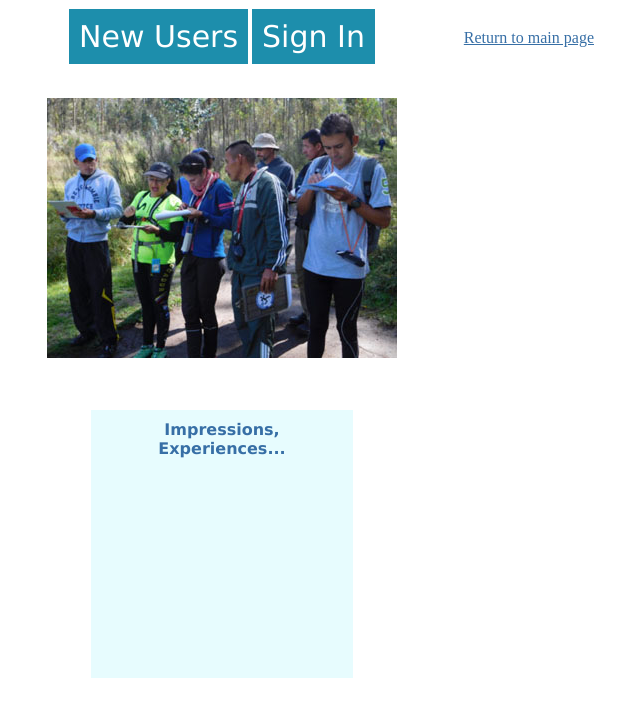
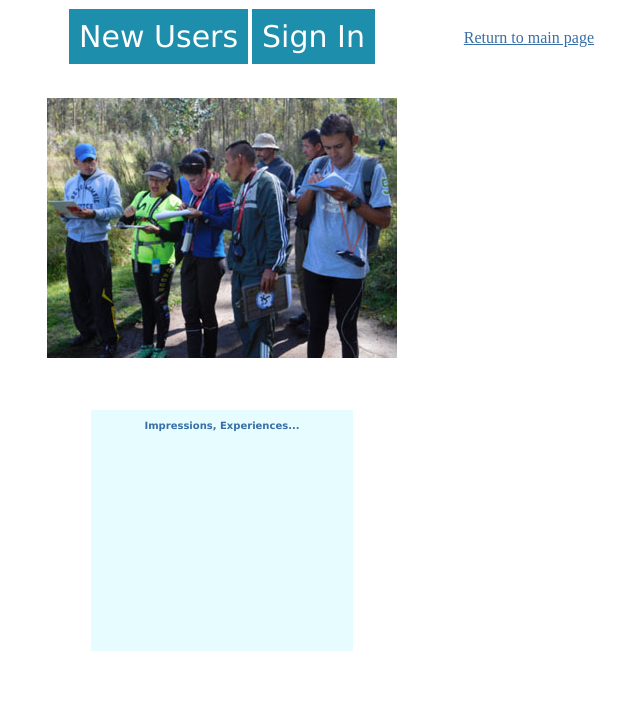
Before and after one commit to vasyaabr/iofvolunteers, a PHP site: the page made by templates/Volunteer/contact.twig in a window 1280 px wide; the page is wider, and only the part inside the window is pictured. Shown: the part 387-1091 px from the top of that part, without its empty margins (129-769 px from the left). After the commit the page ends 1038 px from the top of that part, so only its background shows below. Run offline with PHP 8.4, Linux system fonts and the light colour scheme; the template is opened without the code that fills it, so the values that code supplies are empty; some libraries are stand-ins or nearby versions.

Commit message:
data validate, sidebar HTML refactor

```diff
--- a/controllers/Volunteer.php
+++ b/controllers/Volunteer.php
@@ -347,6 +347,10 @@
             }
         }
 
+        if (isset($params['email']) && filter_var($params['email'], FILTER_VALIDATE_EMAIL) === false) {
+            $params['errors'][] = 'Invalid email';
+        }
+
         if (empty($params["iAgreeWithTerms"])) {
             $params['errors'][] = "You are not agreed with disclaimer";
         } else {
--- a/templates/sidebar.twig
+++ b/templates/sidebar.twig
@@ -3,20 +3,18 @@
     <div id="registerBlock" style="display:none">
         <form id="registerForm" method="POST" action="{{ url }}register">
             <table width="300" bordercolor="#376FA6">
-                <tr><td colspan="2"><p align="center"><font face="Verdana" color="#FF0000" size="1">All fields are required!</font></p></td></tr>
-                <tr><td><font face="Verdana" color="#376FA6" size="2">Name</font><font face="Verdana" color="#FF0000" size="1">*</font></td><td>: <input type="text" name="name" size="20"></td></tr>
-                <tr><td><font face="Verdana" color="#376FA6" size="2">Country</font><font face="Verdana" color="#FF0000" size="1">*</font></td><td>: <select type="text" name="country" id="country" style="width: 170px;"></select></td></tr>
-                <tr><td><font face="Verdana" color="#376FA6" size="2">E-mail</font><font face="Verdana" color="#FF0000" size="1">*</font></td><td>: <input type="text" name="email" size="20"></td></tr>
-                <tr><td><font face="Verdana" color="#376FA6" size="2">Username</font><font face="Verdana" color="#FF0000" size="1">*</font></td><td>: <input type="text" name="login" size="20"></td></tr>
-                <tr><td><font face="Verdana" color="#376FA6" size="2">Password</font><font face="Verdana" color="#FF0000" size="1">*</font></td><td>: <input type="password" name="password" size="20"></td></tr>
+                <tr><td colspan="2" class="big-desc"><p align="center">All fields are required!</p></td></tr>
+                <tr><td class="desc">Name<span class="warn-title">*</span></td><td>: <input type="text" name="name" size="20" required></td></tr>
+                <tr><td class="desc">Country<span class="warn-title">*</span></td><td>: <select type="text" name="country" id="country" style="width: 170px;" required></select></td></tr>
+                <tr><td class="desc">E-mail<span class="warn-title">*</span></td><td>: <input type="text" name="email" size="20" required></td></tr>
+                <tr><td class="desc">Username<span class="warn-title">*</span></td><td>: <input type="text" name="login" size="20" required></td></tr>
+                <tr><td class="desc">Password<span class="warn-title">*</span></td><td>: <input type="password" name="password" size="20" required></td></tr>
                 <tr><td colspan="2"><p align="center"><input type="submit"></p></td></tr>
             </table>
         </form>
 
-        <p align="center">
-            <font face="Verdana" size="2">
-                <b> If you are aleady registered, sign in here! </b>
-            </font>
+        <p align="center" class="desc">
+            <b> If you are already registered, sign in here! </b>
             <br>
         </p>
     </div>
@@ -24,17 +22,15 @@
     <div id="signInBlock" style="display:none">
         <form id="signinForm" method="POST" action="{{ url }}signin">
             <table width="300" bordercolor="#376FA6">
-                <tr><td colspan="2"><p align="center"><font face="Verdana" color="#376FA6" size="1">You may sign in using your e-mail or username and password...</font></p></td></tr>
-                <tr><td><font face="Verdana" color="#376FA6" size="2">Username / E-mail</font></td><td>: <input type="text" name="login" size="20"></td></tr>
-                <tr><td><font face="Verdana" color="#376FA6" size="2">Password</font></td><td>: <input type="password" name="password" size="20"></td></tr>
+                <tr><td colspan="2" class="big-desc"><p align="center">You may sign in using your e-mail or username and password...</p></td></tr>
+                <tr><td class="desc">Username / E-mail</td><td>: <input type="text" name="login" size="20" required></td></tr>
+                <tr><td class="desc">Password</td><td>: <input type="password" name="password" size="20" required></td></tr>
                 <tr><td colspan="2"><p align="center"><input type="submit" value="Sign in!" name="signin"></p></td></tr>
             </table>
         </form>
 
-        <p align="center">
-            <font face="Verdana" size="2">
-                <b> If you are a new user, register first! </b>
-            </font>
+        <p align="center" class="desc">
+            <b> If you are a new user, register first! </b>
             <br>
         </p>
     </div>
@@ -58,12 +54,11 @@
     <br><br>
     <table align="center" border="0" cellpadding="0" cellspacing="10" width="75%" bgcolor="#E7FCFE">
         <tr>
-            <td align="center"><font color="#376FA6" face="Verdana" size="3"><b> Impressions, Experiences... </font></b></td>
+            <td align="center" class="smradio"><b> Impressions, Experiences... </b></td>
         </tr>
         <tr>
-            <td>
+            <td class="desc">
                 <marquee direction="up" scrollamount="1" behavior="scroll" height="200">
-                    <font face="Verdana" size="2">
                         "Orienteering has always been and remains to be my favorite activity. I started orienteering in 1978
                         and I am still an active orienteer, mainly in Foot-O. I regularly take a part in events at various
                         levels, from local events to WMOC. I have prepared an MBTO map for the Albanian Orienteering
@@ -82,7 +77,7 @@
                         the United States. Me and my husband Josivan Juan, are grateful for this opportunity given by IOF
                         Global Orienteering Volunteer Platform."<br>
                         <b>Pavla Zdrahalova, Volunteer, Czech Republic</b>
-                    </font>
+
                 </marquee>
             </td>
         </tr>
```
Also changed, not shown: controllers/User.php (+16 -3 lines).
